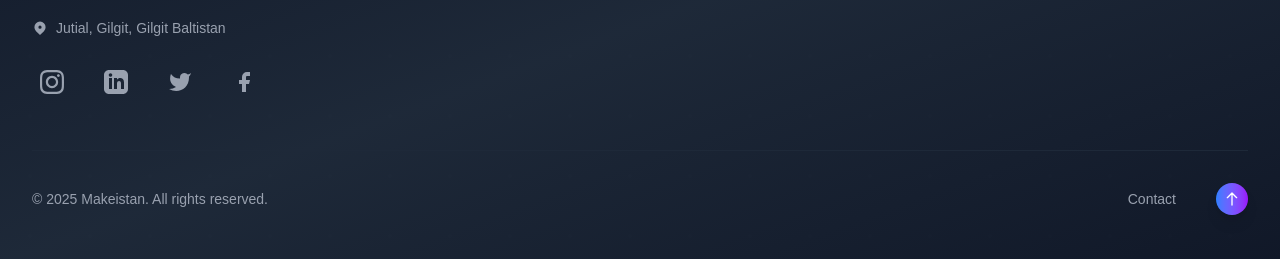
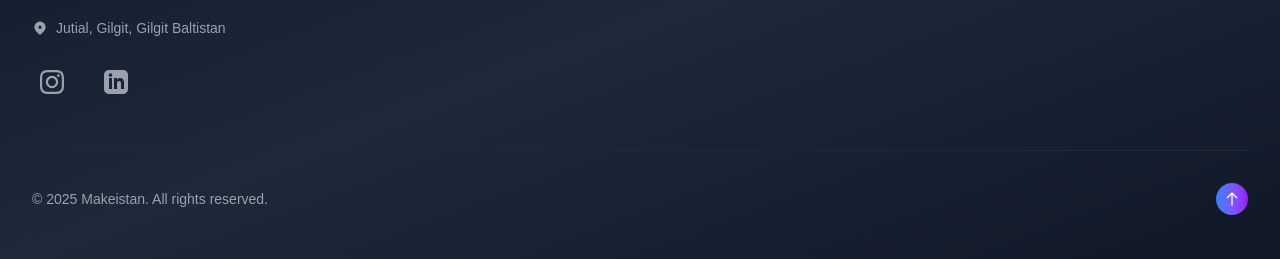
Before and after one commit to sohailkarem74/Makeistan_Project, a Next.js app: page / in a window 1280 px wide. Shown: the part 2864-3123 px from the top of the page. Built offline with nearby package versions, Linux system fonts and the light colour scheme.

Commit message:
Remove Twitter and Facebook social links and Contact from footer

```diff
--- a/src/components/Footer.tsx
+++ b/src/components/Footer.tsx
@@ -25,9 +25,7 @@ export default function Footer() {
     ],
     social: [
       { name: 'Instagram', href: 'https://instagram.com/makeistan_', icon: 'instagram' },
-      { name: 'LinkedIn', href: 'https://www.linkedin.com/company/makeistan-official/posts/?feedView=all', icon: 'linkedin' },
-      { name: 'X', href: '#', icon: 'twitter' },
-      { name: 'Facebook', href: '#', icon: 'facebook' }
+      { name: 'LinkedIn', href: 'https://www.linkedin.com/company/makeistan-official/posts/?feedView=all', icon: 'linkedin' }
     ]
   };
 
@@ -135,9 +133,6 @@ export default function Footer() {
               © {currentYear} Makeistan. All rights reserved.
             </p>
             <div className="mt-4 md:mt-0 flex space-x-6 items-center">
-              <Link href="/contact" className="text-gray-400 hover:text-white text-sm transition-colors">
-                Contact
-              </Link>
               <button
                 onClick={() => window.scrollTo({ top: 0, behavior: 'smooth' })}
                 className="ml-4 p-2 bg-gradient-to-r from-blue-500 to-purple-600 text-white rounded-full hover:from-blue-600 hover:to-purple-700 transition-colors shadow-lg"
```
